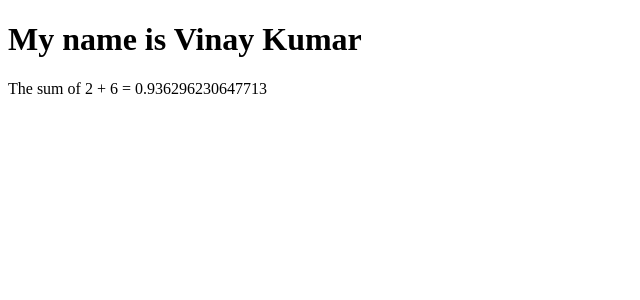
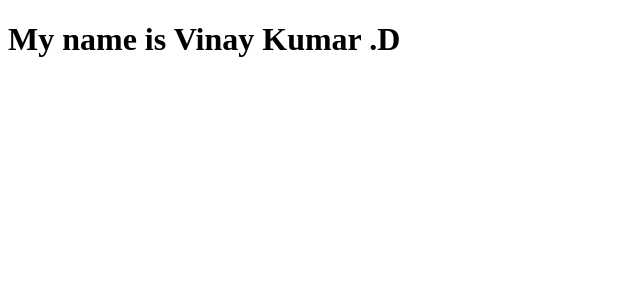
Before and after one commit to vinay-kumar-projects/miniproject, a React (Create React App) app: page / in a window 1280 px wide. Shown: the top 300 px of the page, without its empty margins (0-640 px from the left). Built offline with nearby package versions, Linux system fonts and the light colour scheme.

Commit message:
ES6 Template literals in JSX in ReactJS

```diff
--- a/src/index.js
+++ b/src/index.js
@@ -1,13 +1,14 @@
 import React from 'react'
 import ReactDOM from 'react-dom'
 
-let flname = "Vinay Kumar";
+let fname = "Vinay ";
+let mname = "Kumar ";
+let lname = ".D"
 
 ReactDOM.render(
 
     <>
-    <h1>My name is {flname}</h1>
-    <p>The sum of 2 + 6 = {Math.random()}</p>
+    <h1>My name is {`${fname} ${mname} ${lname}`}</h1>
     </>,
 
     document.getElementById("root"))
```
